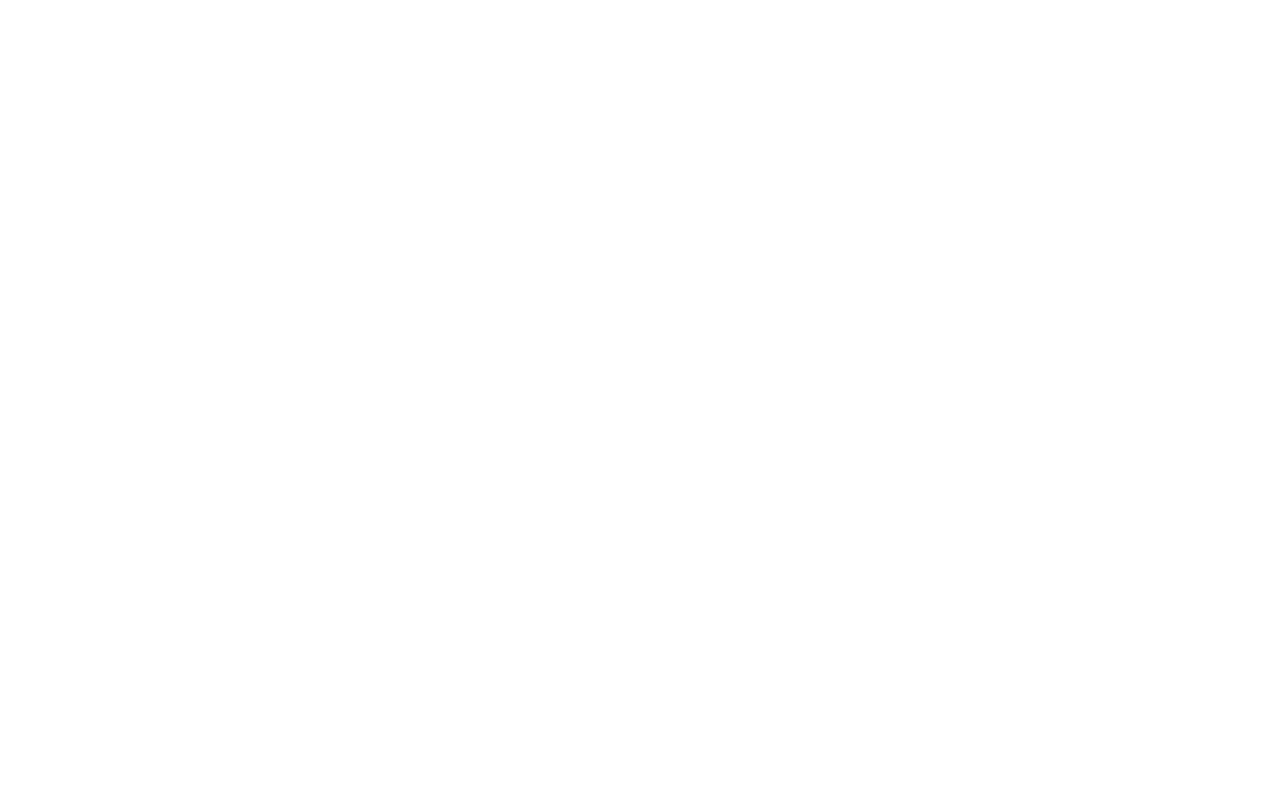
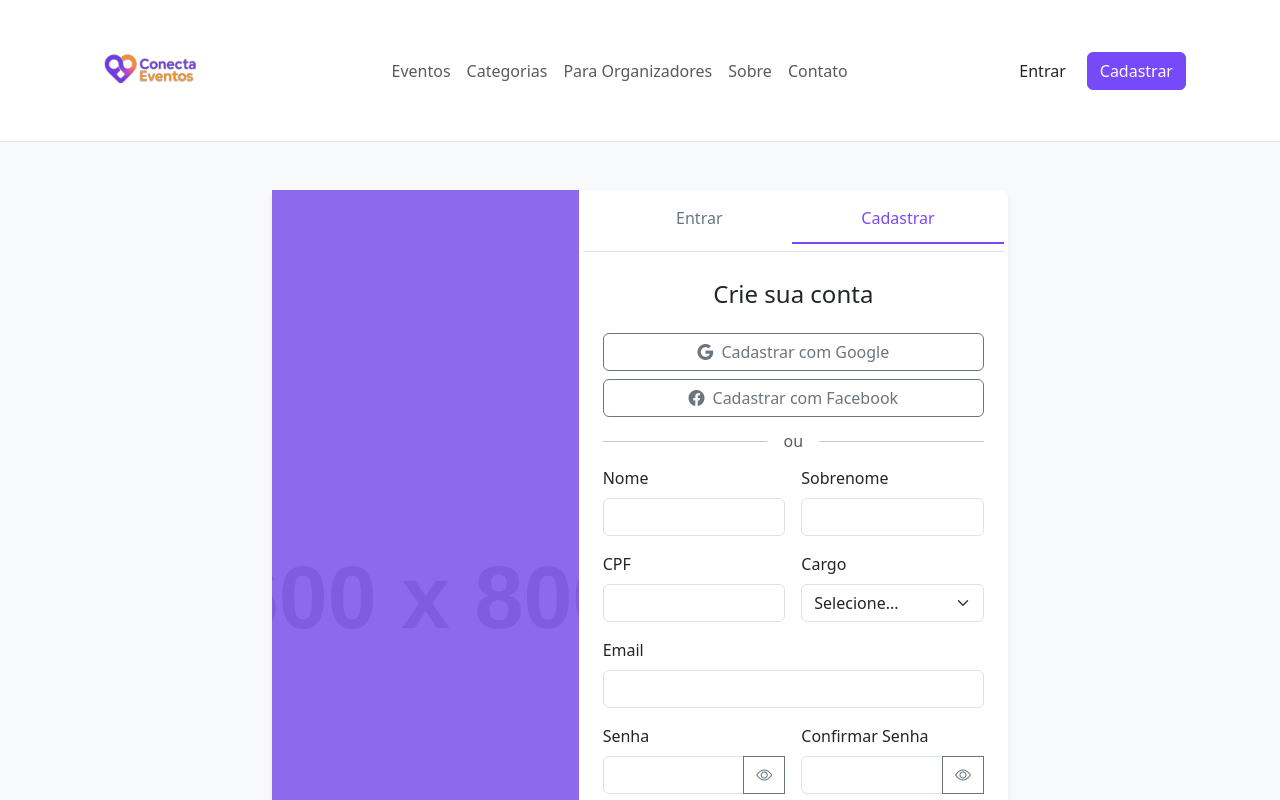
Before and after one commit to MatheusJr014/UniEventos, a Vue app in the folder frontend/: page /login in a window 1280 px wide. Before the commit this address had no page. Shown: the top 800 px of the page. Built offline with nearby package versions, Linux system fonts and the light colour scheme.

Commit message:
feat: Alterações: BackEnd(Sobrenome no usuario) Front: Adicionado uso do tipo user

```diff
--- a/frontend/src/components/loginEcadastro/CadastroComponent.vue
+++ b/frontend/src/components/loginEcadastro/CadastroComponent.vue
@@ -30,10 +30,26 @@
             <div class="invalid-feedback">{{ registerErrors.nome }}</div>
           </div>
           <div class="col-md-6">
+            <label for="registerSobrenome" class="form-label">Sobrenome</label>
+            <input type="text" class="form-control" id="registerLastName" v-model="registerForm.sobrenome"
+              :class="{ 'is-invalid': registerErrors.sobrenome }" required>
+            <div class="invalid-feedback">{{ registerErrors.sobrenome }}</div>
+          </div>
+          <div class="col-md-6">
             <label for="registerCPF" class="form-label">CPF</label>
             <input type="text" class="form-control" id="registerLastName" v-model="registerForm.cpf"
               :class="{ 'is-invalid': registerErrors.cpf }" required>
             <div class="invalid-feedback">{{ registerErrors.cpf }}</div>
+          </div>
+          <div class="col-md-6">
+            <label for="registerConsumer" class="form-label">Cargo</label>
+            <select v-model="registerForm.tipouser" class="form-select" id="registerConsumer"
+              :class="{ 'is-invalid': registerErrors.tipouser }" required>
+              <option disabled value="">Selecione...</option>
+              <option :value="1">Organizador</option>
+              <option :value="0">Espectador</option>
+            </select>
+            <div class="invalid-feedback">{{ registerErrors.tipouser }}</div>
           </div>
           <!-- <div class="col-md-6">
             <label for="registerLastName" class="form-label">Sobrenome</label>
@@ -47,6 +63,7 @@
               :class="{ 'is-invalid': registerErrors.email }" required>
             <div class="invalid-feedback">{{ registerErrors.email }}</div>
           </div>
+
           <div class="col-md-6">
             <label for="registerPassword" class="form-label">Senha</label>
             <div class="input-group">
@@ -118,7 +135,7 @@
 <script>
 import Swal from 'sweetalert2';
 import axios from 'axios';
-import { validateNome, validateCPF, validateConfirmPassword, validateSenha, validateEmail } from  '@/assets/validate';
+import { validateNome, validateCPF, validateConfirmPassword, validateSenha, validateEmail } from '@/assets/validate';
 
 export default {
   name: 'CadastroComponent',
@@ -127,14 +144,16 @@
       activeTab: 'register',
       registerForm: {
         nome: '',
+        sobrenome: '',
         email: '',
         cpf: '',
-        tipouser: '0',
+        tipouser: '',
         senha: '',
         confirmPassword: ''
       },
       registerErrors: {
         nome: '',
+        sobrenome: '',
         email: '',
         cpf: '',
         tipouser: '',
@@ -190,6 +209,7 @@
       try {
         await axios.post('http://localhost:3000/usuarios', {
           nome: this.registerForm.nome,
+          sobrenome: this.registerForm.sobrenome,
           email: this.registerForm.email,
           cpf: this.registerForm.cpf,
           tipouser: this.registerForm.tipouser,
--- a/frontend/src/components/loginEcadastro/MainComponent.vue
+++ b/frontend/src/components/loginEcadastro/MainComponent.vue
@@ -71,6 +71,7 @@
 import LoginComponent from '@/components/loginEcadastro/LoginComponent.vue';
 import CadastroComponent from '@/components/loginEcadastro/CadastroComponent.vue';
 export default {
+    name: 'MainComponent',
     components: {
         LoginComponent,
         CadastroComponent
--- a/frontend/src/router/index.js
+++ b/frontend/src/router/index.js
@@ -6,6 +6,7 @@
 import EventosListView from "@/views/EventosListView.vue";
 import GuardAdmin from '../services/middleware/AuthAdmin';
 import GuardUser from '../services/middleware/AuthUser';
+import LoginAndCadastroView from "@/views/LoginAndCadastroView.vue";
 
 const router = createRouter({
   history: createWebHistory(import.meta.env.BASE_URL),
@@ -38,6 +39,11 @@
       component: EventosListView
     },
     {
+      path: '/login',
+      name: 'login',
+      component: LoginAndCadastroView
+    },
+    {
       path: '/teste/',
       name: 'teste',
       component: ()=>import('../components/loginEcadastro/MainComponent.vue')
--- a/frontend/src/views/LoginAndCadastroView.vue
+++ b/frontend/src/views/LoginAndCadastroView.vue
@@ -1,11 +1,22 @@
 <template>
-    <div>
-
+    <div class="min-vh-100 bg-light">
+        <NavBarComponents />
+        <MainComponent />
+        <FooterComponents/>
     </div>
 </template>
 <script>
+import NavBarComponents from '@/components/Publico/NavBarComponents.vue';
+import MainComponent from '@/components/loginEcadastro/MainComponent.vue';
+import FooterComponents from '@/components/Publico/FooterComponents.vue';
+
+
 export default {
-
+    components:{
+        MainComponent,
+        FooterComponents,
+        NavBarComponents
+    }
 }
 </script>
 <style>
```
Also changed, not shown: 1 other file (tests, documents, lock files or other folders).
